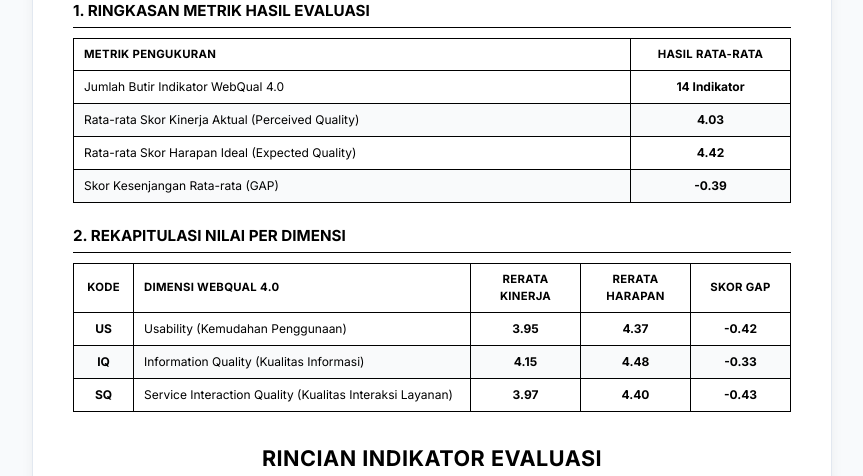
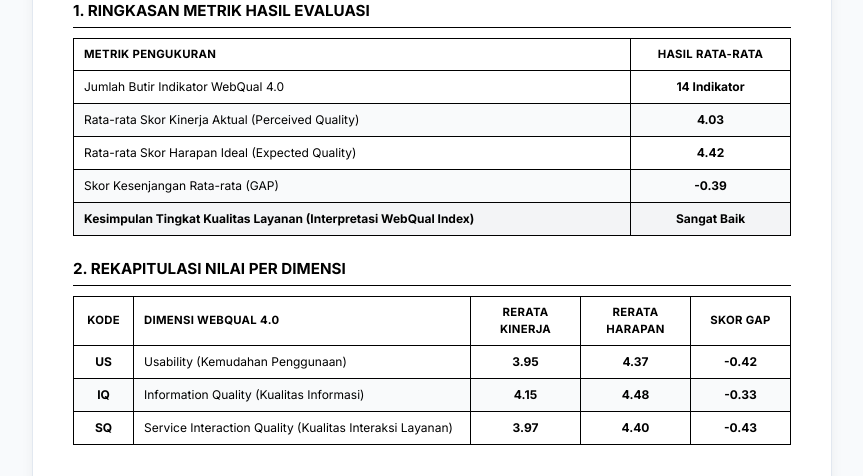
Before and after one commit to AlifAzwar/skripsi-webqual-220230, a PHP site: page /cetak-laporan.php in a window 1280 px wide. Shown: the part 207-683 px from the top of the page, without its empty margins (208-1071 px from the left). Run offline with PHP 8.4, Linux system fonts and the light colour scheme; a user stored in the database is signed in; data comes from the database, SQL or seed files in the repository.

Commit message:
Tambah kesimpulan tingkat kualitas layanan pada laporan
Menambahkan baris "Kesimpulan Tingkat Kualitas Layanan (Interpretasi
WebQual Index)" di bawah Skor Kesenjangan (GAP) pada ringkasan metrik
halaman preview laporan dan laporan siap cetak, sesuai revisi dosen.

Kategori dihitung otomatis dari WebQual Index keseluruhan
(jumlah persepsi x harapan dibagi jumlah 5 x harapan, sesuai Tabel 4.19)
lalu diinterpretasikan memakai Tabel 4.7 pada skripsi.

Co-Authored-By: Claude Opus 5.5 <noreply@anthropic.com>

```diff
--- a/cetak-laporan.php
+++ b/cetak-laporan.php
@@ -1,6 +1,7 @@
 <?php
 session_start();
 require_once 'config/database.php';
+require_once 'includes/webqual.php';
 
 // Proteksi akses
 if (!isset($_SESSION['admin_logged_in']) || $_SESSION['admin_logged_in'] !== true) {
@@ -15,7 +16,8 @@ try {
             (SELECT COUNT(*) FROM hasil_analisis) as total_indikator,
             (SELECT AVG(nilai_persepsi) FROM hasil_analisis) as avg_kinerja,
             (SELECT AVG(nilai_harapan) FROM hasil_analisis) as avg_harapan,
-            (SELECT AVG(nilai_gap) FROM hasil_analisis) as avg_gap
+            (SELECT AVG(nilai_gap) FROM hasil_analisis) as avg_gap,
+            " . SQL_WQI_KESELURUHAN . " as wqi
     ");
     $summary = $stmtSummary->fetch();
 
@@ -171,6 +173,11 @@ try {
             font-weight: 700;
         }
 
+        /* Baris kesimpulan pada ringkasan metrik */
+        tbody tr.row-kesimpulan {
+            background-color: #f3f4f6;
+        }
+
         .signature-section {
             margin-top: 40px;
             display: flex;
@@ -235,6 +242,11 @@ try {
                 -webkit-print-color-adjust: exact;
                 print-color-adjust: exact;
             }
+            tbody tr.row-kesimpulan {
+                background-color: #f3f4f6 !important;
+                -webkit-print-color-adjust: exact;
+                print-color-adjust: exact;
+            }
         }
     </style>
 </head>
@@ -275,6 +287,10 @@ try {
             <tr>
                 <td>Skor Kesenjangan Rata-rata (GAP)</td>
                 <td class="text-center text-bold"><?php echo number_format($summary['avg_gap'], 2); ?></td>
+            </tr>
+            <tr class="row-kesimpulan">
+                <td class="text-bold">Kesimpulan Tingkat Kualitas Layanan (Interpretasi WebQual Index)</td>
+                <td class="text-center text-bold"><?php echo interpretasiWQI($summary['wqi']); ?></td>
             </tr>
         </tbody>
     </table>
--- /dev/null
+++ b/includes/webqual.php
@@ -0,0 +1,30 @@
+<?php
+/**
+ * Fungsi bantu interpretasi hasil WebQual 4.0 untuk laporan.
+ *
+ * WebQual Index (WQI) dihitung sama seperti Tabel 4.19 pada skripsi:
+ *   WQI = Σ(nilai_persepsi × nilai_harapan) / Σ(5 × nilai_harapan)
+ * (weight score dibagi maximum score), lalu dikategorikan berdasarkan
+ * Tabel 4.7 Interpretasi WebQual Index.
+ */
+
+// Potongan SQL untuk menghitung WQI keseluruhan dari tabel hasil_analisis
+const SQL_WQI_KESELURUHAN = "(SELECT SUM(nilai_persepsi * nilai_harapan) / SUM(5 * nilai_harapan) FROM hasil_analisis)";
+
+/**
+ * Kategori WQI sesuai Tabel 4.7:
+ * 0,00 - 0,19 Sangat Kurang Baik | 0,20 - 0,39 Kurang Baik | 0,40 - 0,59 Cukup Baik
+ * 0,60 - 0,79 Baik | 0,80 - 1,00 Sangat Baik
+ */
+function interpretasiWQI($wqi): string
+{
+    if ($wqi === null) {
+        return '-';
+    }
+    $w = round((float) $wqi, 2); // dibulatkan 2 desimal seperti pada skripsi
+    if ($w >= 0.80) return 'Sangat Baik';
+    if ($w >= 0.60) return 'Baik';
+    if ($w >= 0.40) return 'Cukup Baik';
+    if ($w >= 0.20) return 'Kurang Baik';
+    return 'Sangat Kurang Baik';
+}
```
Also changed, not shown: laporan.php (+7 -1 lines).
